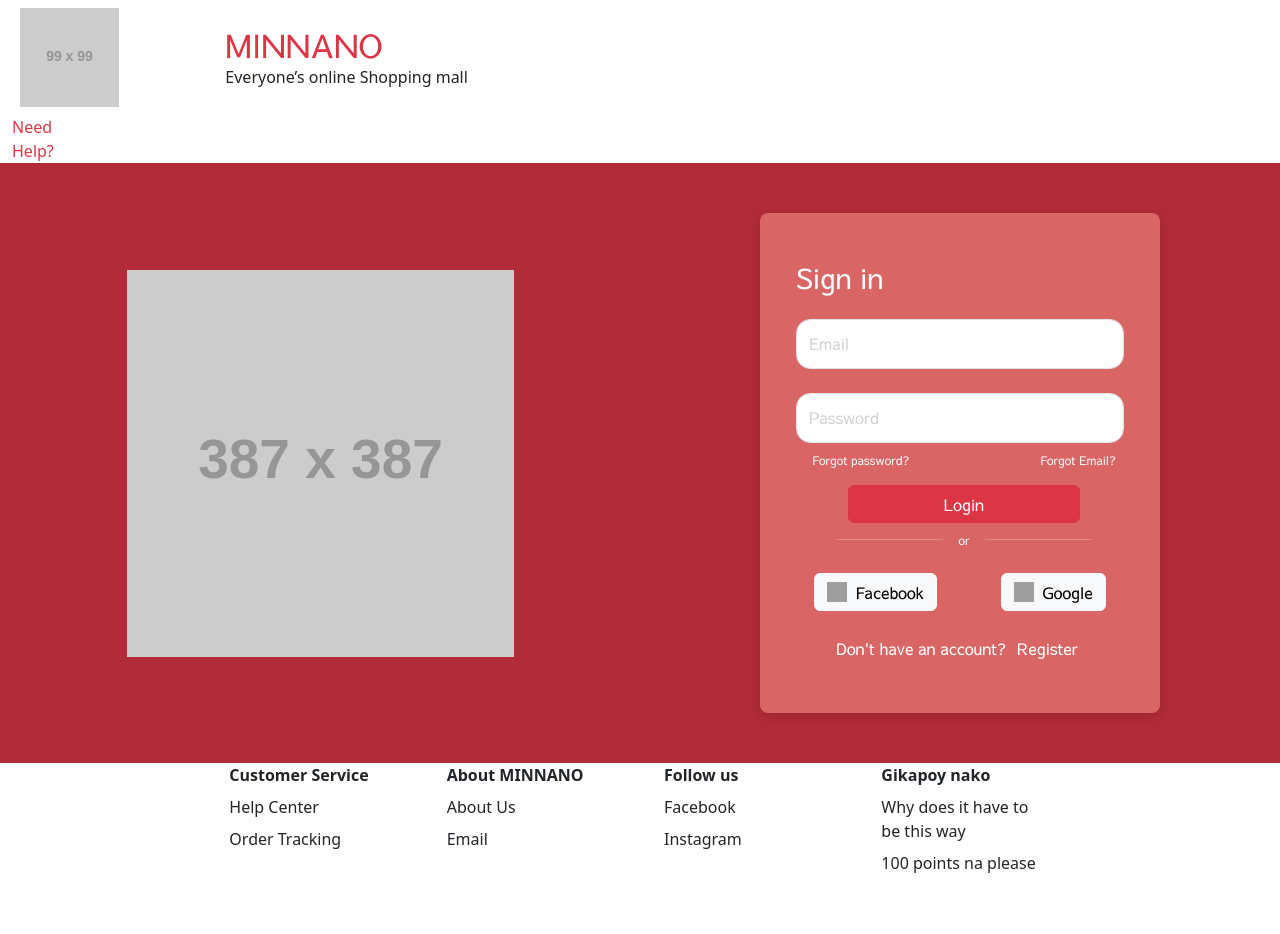
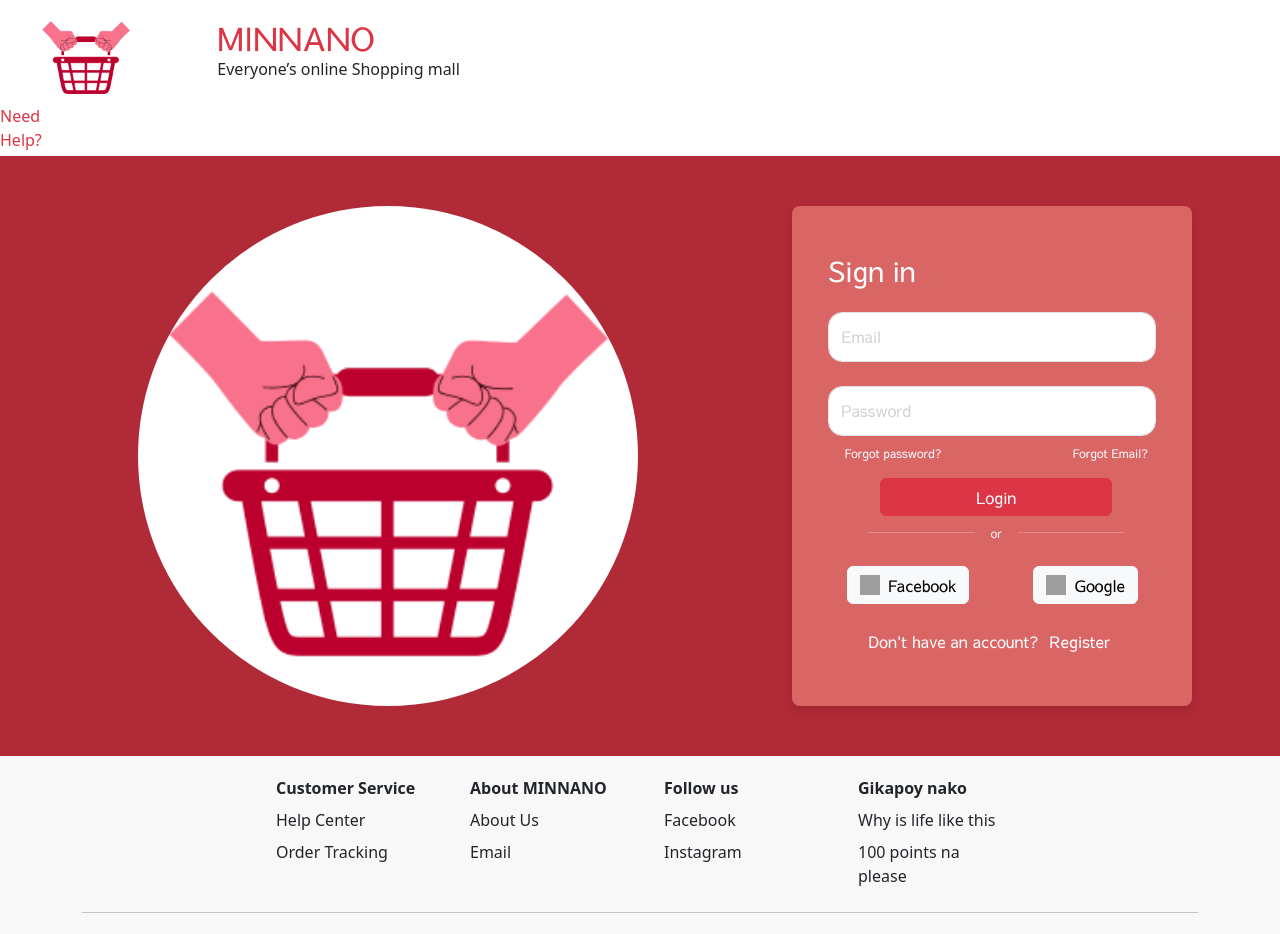
Before and after one commit to exze-alegre/minnano, a React (Create React App) app: page /login in a window 1280 px wide. Shown: the top 934 px of the page. Before the commit the page ends 883 px from the top, so only its background shows below. Built offline with nearby package versions, Linux system fonts and the light colour scheme; grey boxes are pictures that could not be loaded.

Commit message:
Finalized Login Page

```diff
--- a/src/components/common/Footer.js
+++ b/src/components/common/Footer.js
@@ -4,11 +4,9 @@
 
 const Footer = () => {
   return (
-    <footer
-      style={{ backgroundColor: "#F8F8F8", padding: "20px", marginTop: "40px" }}
-    >
+    <footer style={{ backgroundColor: "#F8F8F8", padding: "20px" }}>
       <Container>
-        <Row className="justify-content-center text-start g-5">
+        <Row className="justify-content-center text-start g-5 mb-0">
           <Col xs={2} className="d-flex flex-column align-items-start">
             <b className="mb-2">Customer Service</b>
             <p className="mb-2">Help Center</p>
@@ -26,7 +24,7 @@
           </Col>
           <Col xs={2} className="d-flex flex-column align-items-start">
             <b className="mb-2">Gikapoy nako</b>
-            <p className="mb-2">Why does it have to be this way</p>
+            <p className="mb-2">Why is life like this</p>
             <p className="mb-2">100 points na please</p>
           </Col>
         </Row>
--- a/src/components/pages/Login.js
+++ b/src/components/pages/Login.js
@@ -5,7 +5,9 @@
 import { Form, Container, Row, Col, Button } from "react-bootstrap";
 import axios from "axios";
 import Notifications from "../common/Notification"; // Import Notifications component
+import Footer from "../common/Footer";
 import Cookies from "js-cookie"; // Import the js-cookie library
+import Minnano from "../assets/minnano255.png";
 
 const Login = () => {
   const [email, setEmail] = useState("");
@@ -112,10 +114,13 @@
   };
 
   return (
-    <Container fluid className="bg-red min-vh-100 d-flex flex-column">
-      <Row className="align-items-center justify-content-between pt-2">
-        <Col xs="auto" className="m-2 mt-0">
-          <img src="https://via.placeholder.com/99" alt="Logo" />
+    <div
+      fluid
+      className="login-page min-vh-100 d-flex flex-column px-0 overflow-hidden"
+    >
+      <Row className="login-header align-items-center justify-content-between py-1">
+        <Col xs="auto" className="ms-5 px-0">
+          <img src={Minnano} alt="Logo" style={{ width: "100px" }} />
         </Col>
         <Col xs={10} className="text-start">
           <h2 className="mb-0 text-danger">MINNANO</h2>
@@ -133,12 +138,19 @@
         <Notifications notifications={notifications} />
       )}
 
-      <Row className="flex-grow-1 justify-content-center align-items-center body-row">
-        <Col xs={6} className="text-center">
-          <img src="https://via.placeholder.com/387" alt="Placeholder" />
+      <Row className="d-flex justify-content-center align-items-center px-5">
+        <Col xs={7} className="text-center">
+          <img
+            src={Minnano}
+            alt="Placeholder"
+            style={{
+              width: "500px",
+            }}
+            className="rounded-circle"
+          />
         </Col>
 
-        <Col xs={6} className="text-center">
+        <Col xs={5} className="text-center">
           <div className="login-right">
             <div
               className="login-form py-5"
@@ -270,7 +282,7 @@
                 </Button>
               </Container>
               <div>
-                <p className="text-center mt-4">
+                <p className="text-center text-light mt-4">
                   {isRegister
                     ? "Already have an account?"
                     : "Don't have an account?"}{" "}
@@ -299,29 +311,8 @@
           </div>
         </Col>
       </Row>
-      <Row className="justify-content-center text-start g-5">
-        <Col xs={2} className="d-flex flex-column align-items-start">
-          <b className="mb-2">Customer Service</b>
-          <p className="mb-2">Help Center</p>
-          <p className="mb-2">Order Tracking</p>
-        </Col>
-        <Col xs={2} className="d-flex flex-column align-items-start">
-          <b className="mb-2">About MINNANO</b>
-          <p className="mb-2">About Us</p>
-          <p className="mb-2">Email</p>
-        </Col>
-        <Col xs={2} className="d-flex flex-column align-items-start">
-          <b className="mb-2">Follow us</b>
-          <p className="mb-2">Facebook</p>
-          <p className="mb-2">Instagram</p>
-        </Col>
-        <Col xs={2} className="d-flex flex-column align-items-start">
-          <b className="mb-2">Gikapoy nako</b>
-          <p className="mb-2">Why does it have to be this way</p>
-          <p className="mb-2">100 points na please</p>
-        </Col>
-      </Row>
-    </Container>
+      <Footer />
+    </div>
   );
 };
 
--- a/src/styles/Login.scss
+++ b/src/styles/Login.scss
@@ -3,13 +3,19 @@
 @import "~bootstrap/scss/mixins";
 @import url("https://fonts.googleapis.com/css2?family=Lora:ital,wght@0,400..700;1,400..700&family=Roboto+Condensed:ital,wght@0,100..900;1,100..900&family=Roboto:ital,wght@0,100;0,300;0,400;0,500;0,700;0,900;1,100;1,300;1,400;1,500;1,700;1,900&family=Sawarabi+Gothic&display=swap");
 
+.login-page {
+  overflow-y: hidden;
+}
+
+.login-header {
+  background-color: white;
+}
 h2 {
   font-family: "Sawarabi Gothic", sans-serif;
 }
 
-.body-row {
-  background-color: $red-600; /* Crimson background color */
-  color: #fff; /* Optional: Set text color to white for contrast */
+.login-page {
+  background-color: $red-600;
 }
 
 a {
```
Also changed, not shown: src/components/assets/minnano255.png (added).
